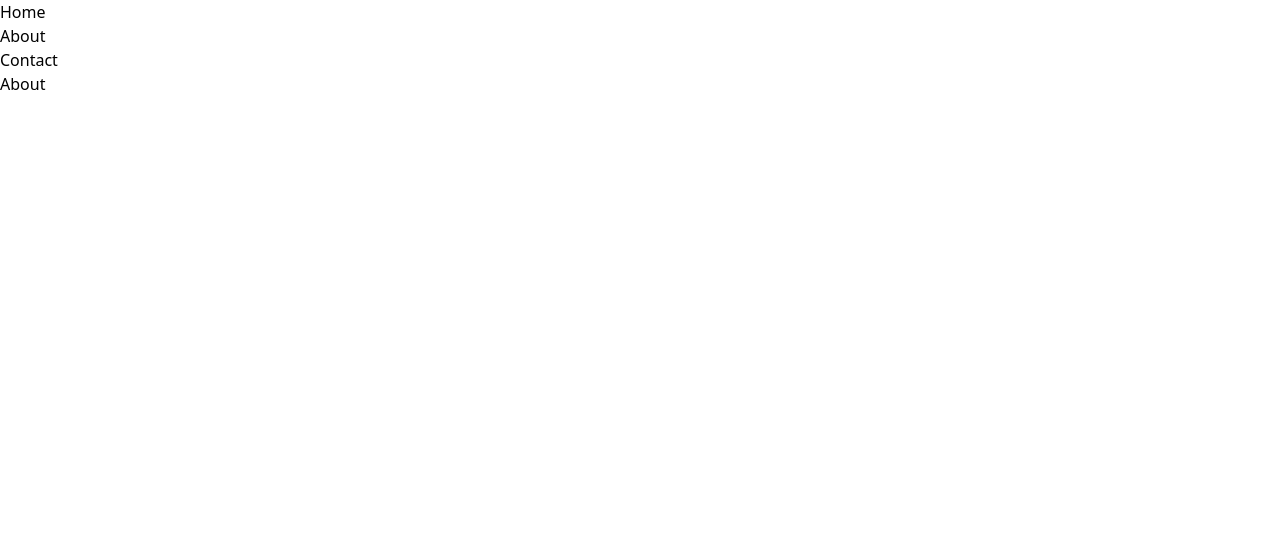
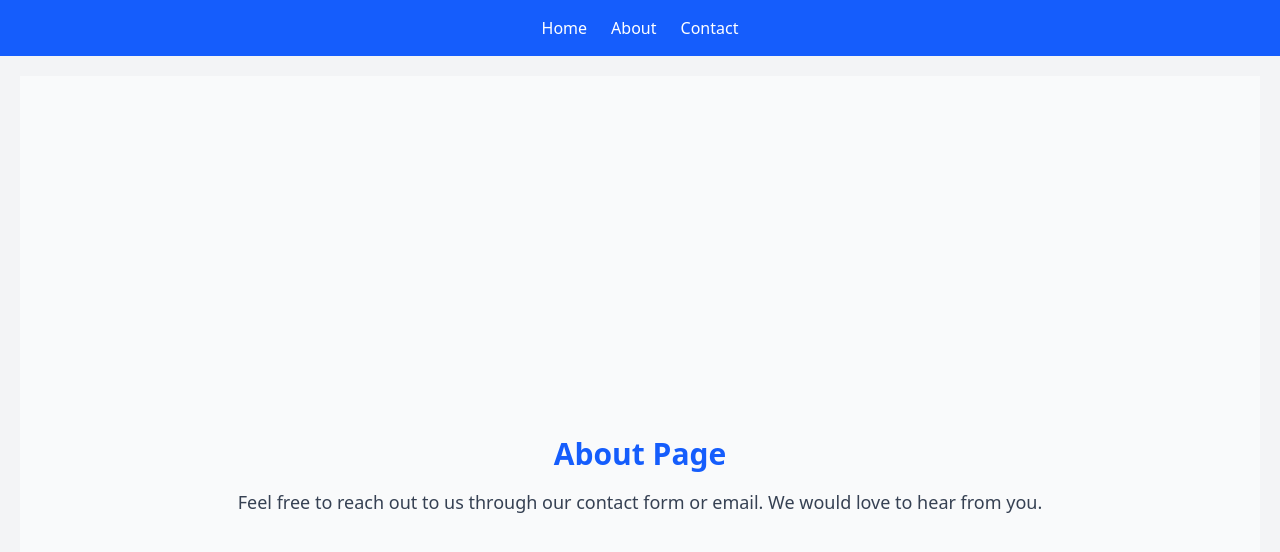
Before and after one commit to aakashg339/react-practice, a React (Vite) app in the folder practice-react-routing-1/: page /about in a window 1280 px wide. Shown: the top 552 px of the page. Built offline with nearby package versions, Linux system fonts and the light colour scheme.

Commit message:
feat(practice-react-routing-1): Added css to pages

```diff
--- a/practice-react-routing-1/src/About.jsx
+++ b/practice-react-routing-1/src/About.jsx
@@ -1,5 +1,14 @@
 function About() {
-    return <h2>About</h2>;
+    return (
+        <div className="flex flex-col items-center justify-center min-h-screen bg-gray-50">
+            <h2
+                className="text-3xl font-bold text-blue-600">
+                    About Page</h2>
+            <p
+                className="text-gray-700 mt-4 text-lg">
+                Feel free to reach out to us through our contact form or email. We would love to hear from you.</p>
+        </div>
+    )
 }
 
 export default About;
--- a/practice-react-routing-1/src/App.jsx
+++ b/practice-react-routing-1/src/App.jsx
@@ -8,18 +8,28 @@ function App() {
 
   return (
     <Router>
-      <nav>
-        <ul>
-          <li><Link to="/">Home</Link></li>
-          <li><Link to="/about">About</Link></li>
-          <li><Link to="/contact">Contact</Link></li>
+      <div className='min-h-screen bg-gray-100'>
+        <nav className='bg-blue-600 p-4'>
+          <ul className='flex justify-center space-x-6'>
+            <li><Link
+                className='text-white hover:text-yellow-300 font-medium transition duration-300'
+                to="/">Home</Link></li>
+            <li><Link
+                className='text-white hover:text-yellow-300 font-medium transition duration-300'
+                to="/about">About</Link></li>
+            <li><Link
+                className='text-white hover:text-yellow-300 font-medium transition duration-300'
+                to="/contact">Contact</Link></li>
           </ul>
         </nav>
+        <div className='container mx-auto p-5'>
           <Routes>
             <Route path='/' element={<Home />} />
             <Route path='/about' element={<About />} />
             <Route path='/contact' element={<Contact />} />
           </Routes>
+        </div>
+      </div>
     </Router>
   )
 }
--- a/practice-react-routing-1/src/Contact.jsx
+++ b/practice-react-routing-1/src/Contact.jsx
@@ -1,5 +1,14 @@
 function Contact() {
-    return <h2>Contact</h2>;
+    return (
+        <div className="flex flex-col items-center justify-center min-h-screen bg-gray-50">
+            <h2
+                className="text-3xl font-bold text-blue-600">
+                    Contact Page</h2>
+            <p
+                className="text-gray-700 mt-4 text-lg">
+                Fell free to react out to us through our contact form or email. .</p>
+        </div>
+    )
 }
 
 export default Contact;
--- a/practice-react-routing-1/src/Home.jsx
+++ b/practice-react-routing-1/src/Home.jsx
@@ -1,5 +1,14 @@
 function Home() {
-    return <h2>Home</h2>;
+    return (
+        <div className="flex flex-col items-center justify-center min-h-screen bg-gray-50">
+            <h2
+                className="text-3xl font-bold text-blue-600">
+                    Home</h2>
+            <p
+                className="text-gray-700 mt-4 text-lg">
+                Welcome to the Home Page! Explore this site to learn more.</p>
+        </div>
+    )
 }
 
 export default Home;
```
Lines whose indentation alone changed are shown as unchanged.
